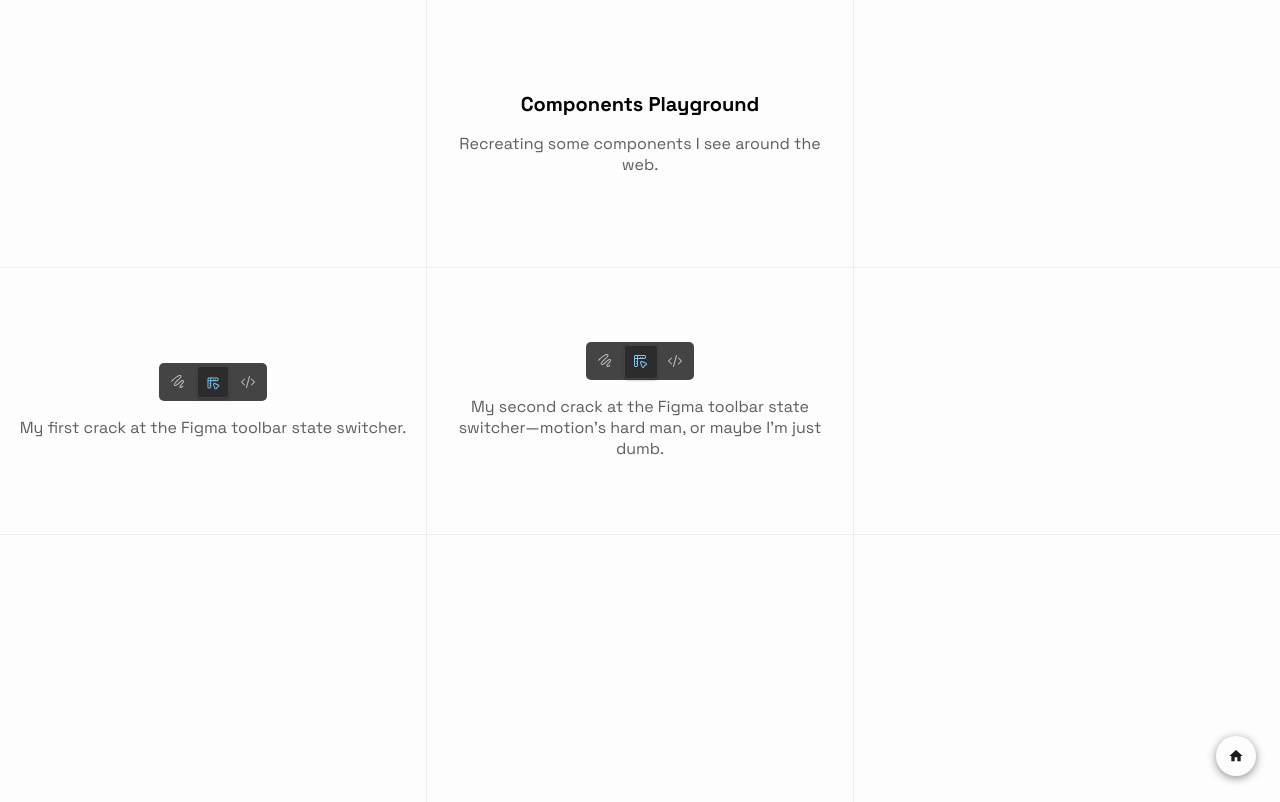
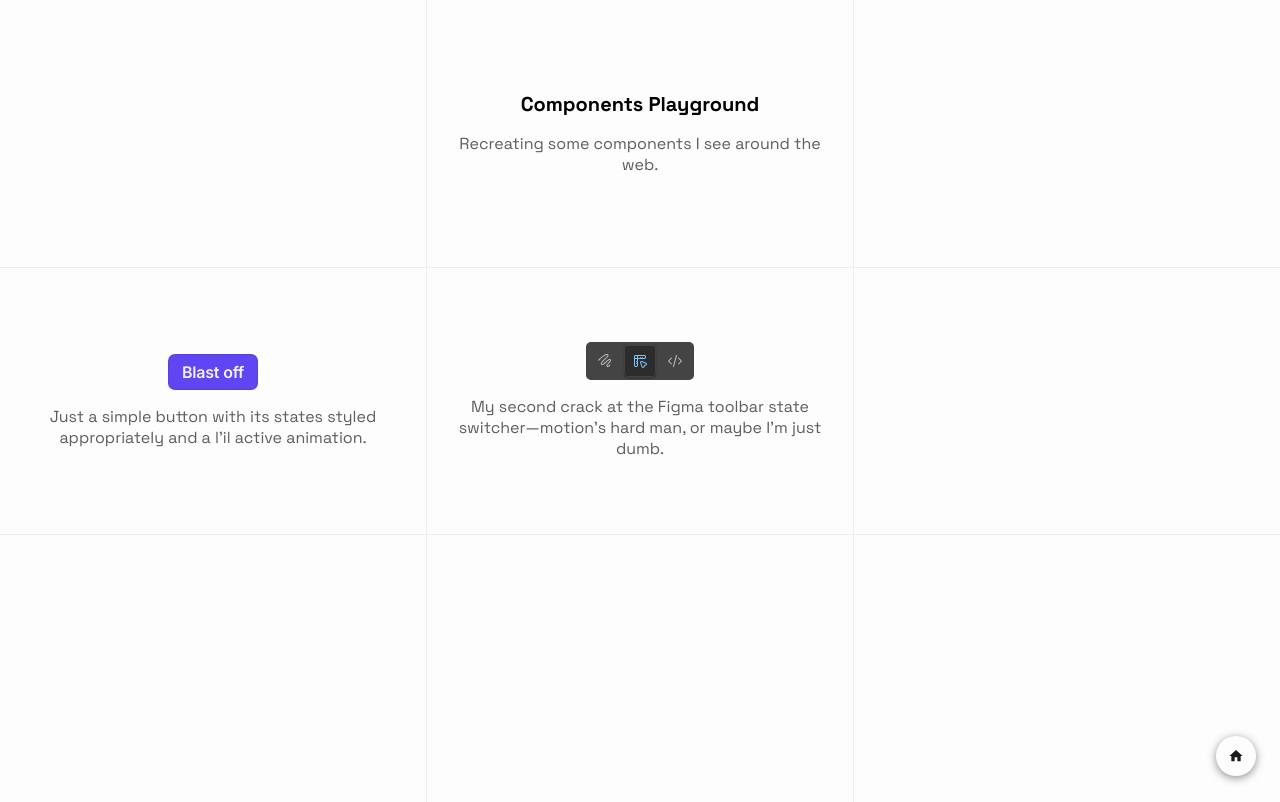
Before and after one commit to kyleancheta/dev-playground, a Next.js app: page /components-playground in a window 1280 px wide. Built offline with nearby package versions, Linux system fonts and the light colour scheme.

Commit message:
i made button

```diff
--- /dev/null
+++ b/src/app/components-playground/_components/CleanButton.jsx
@@ -0,0 +1,16 @@
+import { Inter } from 'next/font/google'
+import { main } from './CleanButton.module.css'
+
+const inter = Inter({
+  subsets: ['latin'],
+  variable: '--font-inter',
+  display: 'swap',
+})
+
+export default function CleanButton({ children, ...props}) {
+  return (
+    <button className={`${main} ${inter.variable}`} {...props}>
+        {children}
+    </button>
+  )
+}
--- /dev/null
+++ b/src/app/components-playground/_components/CleanButton.module.css
@@ -0,0 +1,58 @@
+.main {
+    box-sizing: border-box;
+    position: relative;
+    display: flex;
+    flex-direction: row;
+
+    color: var(--white-1);
+    background-color: var(--brand-dark);
+    border-radius: 7px;
+    border: 1px solid rgba(42,42,42,0.15);
+    outline: none;
+    padding: 7px 13px;
+
+    font-family: Inter, Arial, sans-serif;
+    font-weight: 600;
+    font-size: 16px;
+    letter-spacing: -0.2px;
+
+    transition: all 0.150s;
+}
+
+/* .main::after {
+    content: "";
+    position: absolute;
+    inset: 20px;
+    transform: (-20px, -20px);
+    display: block;
+    width: 100%;
+    height: 100%;
+    min-height: 44px;
+} */
+
+.main:hover {
+    cursor: pointer;
+    background-color: hsl(from var(--brand-dark) h calc(s - 18) calc(l - 8));
+}
+
+.main:focus-visible {
+    background-color: hsl(from var(--brand-dark) h calc(s - 18) calc(l - 8));
+}
+
+.main:focus-visible::after {
+    content: "";
+    position: absolute;
+    inset: 50%;
+    /* top: 50%;
+    left: 50%; */
+    transform: translate(-50%, -50%);
+    outline: solid 2px var(--brand-dark);
+    border-radius: 11px;
+    display: block;
+    width: calc(100% + 16px);
+    height: calc(100% + 16px);
+}
+
+.main:active {
+    scale: 0.97;
+}
--- a/src/app/components-playground/_components/TriSwitch2.module.css
+++ b/src/app/components-playground/_components/TriSwitch2.module.css
@@ -53,7 +53,7 @@
 }
 
 .selected {
-    /* box-sizing: border-box;  */
+    box-sizing: border-box;
     /* grid-column: 1 / 2;
     grid-row: 1 / 2; */
     z-index: 1;
--- a/src/app/components-playground/page.jsx
+++ b/src/app/components-playground/page.jsx
@@ -1,6 +1,7 @@
 // import Link from 'next/link'
 import HomeButton from '@/_components/HomeButton'
 import TriSwitch from './_components/TriSwitch'
+import CleanButton from './_components/CleanButton'
 import TriSwitch2 from './_components/TriSwitch2'
 import styles from './page.module.css'
 
@@ -15,8 +16,10 @@ export default function ComponentsPlayground() {
             </div>
           <div className={`${styles.gridItem}`}></div>
           <div className={`${styles.gridItem}`}>
-            <TriSwitch/>
-            <p className={styles.body}>My first crack at the Figma toolbar state switcher.</p>
+            <CleanButton>Blast off</CleanButton>
+            <p className={styles.body}>Just a simple button with its states styled appropriately and a l'il active animation.</p>
+            {/* <TriSwitch/>
+            <p className={styles.body}>My first crack at the Figma toolbar state switcher.</p> */}
           </div>
           <div className={`${styles.gridItem}`}>
             <TriSwitch2/>
```
